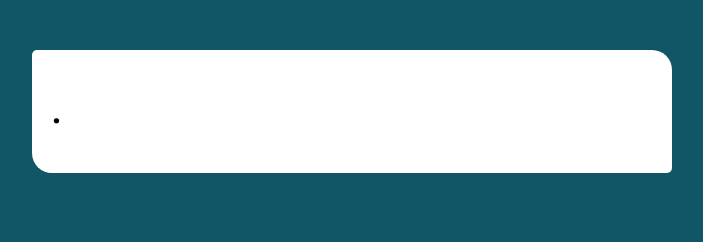
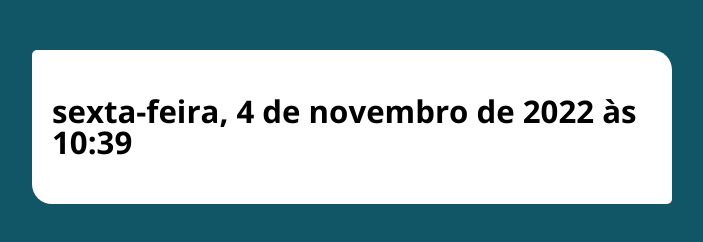
Before and after one commit to marceloverass/jsAndTs, a plain HTML site: page exDate/index.html in a window 1280 px wide. Shown: the whole page, without its empty margins (288-991 px from the left). Drawn offline with nearby package versions, Linux system fonts and the light colour scheme.

Commit message:
activities

```diff
--- a/exDate/assets/js/main.js
+++ b/exDate/assets/js/main.js
@@ -94,4 +94,6 @@
 // resultado.innerHTML = `${diaSemana(diaDaSemana)}, ${zeroAEsquerda(diaDoMes)} de ${meses(mes)} de ${ano}<br>${zeroAEsquerda(horas)}:${zeroAEsquerda(minutos)}`;
 
 
-// let resultado = window.document.querySelector('.container h1');
+const h1 = document.querySelector('.container h1');
+const data = new Date();
+h1.innerHTML = data.toLocaleString('pt-BR', {dateStyle: 'full', timeStyle: 'short'});
--- a/exDate/index.html
+++ b/exDate/index.html
@@ -9,7 +9,7 @@
 </head>
 <body>
     <section class="container">
-        <h1 id="resultado>">.</h1>
+        <h1>Lorem ipsum dolor sit amet, consectetur adipisicing elit. Quam esse et recusandae, cum maxime aperiam veritatis nam totam consectetur sunt ea! Id odio ipsa dicta voluptatum distinctio quae nam ipsam.</h1>
     </section>
 
     <script src="assets/js/main.js"></script>
```
Also changed, not shown: tests/index.js (+3 -9 lines).
